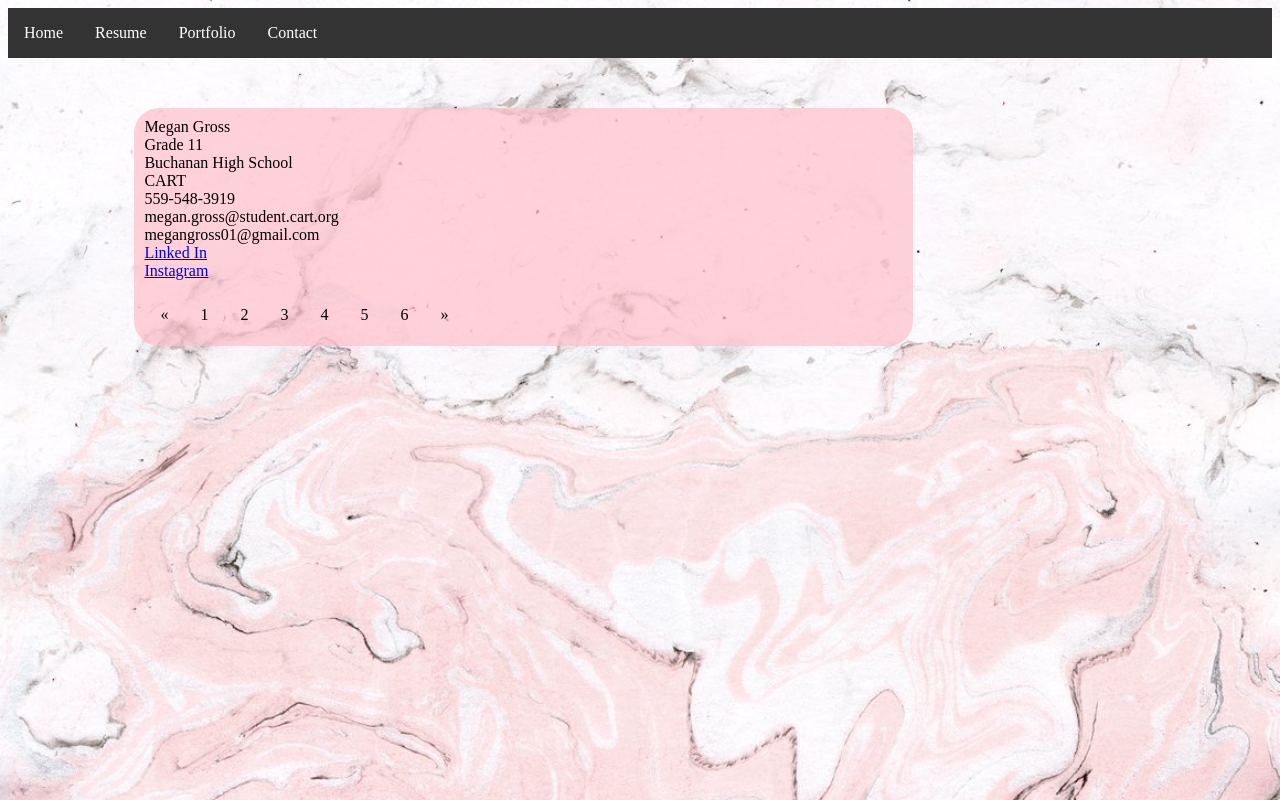
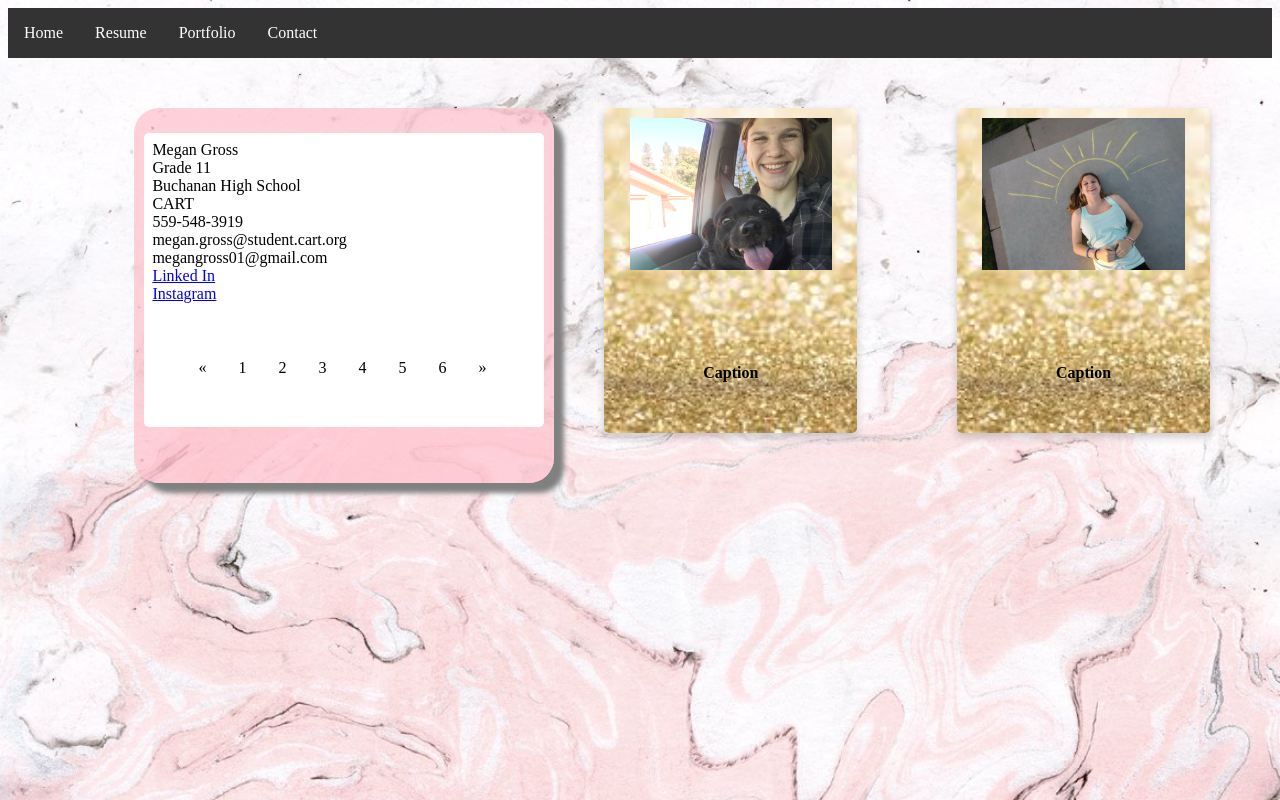
Before and after one commit to memegan/Portfolio, a plain HTML site: page HTML/contactyeet.html in a window 1280 px wide. Drawn offline with Linux system fonts and the light colour scheme.

Commit message:
4/5 4:42 update

```diff
--- a/CSS/style.css
+++ b/CSS/style.css
@@ -1,3 +1,32 @@
+
+
+article#wrapper.card{
+    width: 400px;
+}
+/* Cards */
+.cards {
+    box-shadow: 0 4px 8px 0 rgba(0,0,0,0.2);
+    transition: 0.5s;
+    width: 20%;
+    border-radius: 5px;
+    background-image: url(/Images/glitter%204.jpg);
+    background-repeat:no-repeat;
+    background-size: cover;
+}
+
+.cards:hover {
+    box-shadow: 0 8px 16px 0 rgba(0,0,0,0.2);
+}
+
+.container {
+    padding: 2px 16px;
+}
+
+.cards img {
+    padding: 10px;
+    width: 80%;
+}
+
 /*Nav Bar*/
 
 .navbar {
@@ -96,15 +125,16 @@ body {
     background-color: pink;
     border-radius: 5px;
 }
-
-
+.page {
+    padding: 30px;
+}
 
 /* Article */
 
 
 article {
     background-color: rgba(255, 192, 203, 0.71);
-
+  box-shadow: 10px 10px 5px grey;
     padding: 10px 10px;
 }
 
@@ -126,6 +156,7 @@ footer {
     background-image: url(/Images/glitter%204.jpg);
     background-repeat: no-repeat;
     background-size: cover;
+    box-shadow: 10px 10px 5px grey;
 }
 footer ul {
 	margin-left: auto;
@@ -142,22 +173,51 @@ footer p {
 	text-indent: 0em;
 }
 
+footer img {
+    margin-left: auto;
+    list-style-position: inherit;
+	line-height: 200%;
+	margin-left: 10px;
+    padding-right: 10%;
+    text-align: center;
+	text-indent: 0em;
+}
 
+.foot {
+    background-color: pink;
+    width: 40%;
+    margin-left: auto;
+    margin-right: 10%;
+    padding: 10px 10px;
+    margin-top: 50px
+}
 
+.whitebox {
+    padding: 8px;
+    background-color: white;
+    margin-top: 15px;
+    border-radius: 5px;
+}
 /*Images */
+
+.smallphoto{
+    width: 40%;
+}
 .img1 {
     width: 500px;
     height: 500px;
 }
 
-img {
-    width:50%
-}
+
 
 .flex-container {
   display: flex;
   flex-wrap: wrap;
 
+}
+
+img {
+    width:50%
 }
 
 .flex-container > div {
--- a/HTML/contactyeet.html
+++ b/HTML/contactyeet.html
@@ -6,6 +6,7 @@
     <link rel="stylesheet" href="/CSS/style.css">
     <link rel="stylesheet" href="/JS/java.js">
 </head>
+
 <body>
     <div class="navbar">
         <nav>
@@ -34,17 +35,17 @@
             <a href="/HTML/contactyeet.html">Contact</a>
         </nav>
     </div>
+    <div class="flex-container">
     <article id="wrapper" class="card">
-      <aside>
-       Megan Gross<br>
-       Grade 11<br>
-       Buchanan High School<br>
-       CART<br>
-       559-548-3919<br>
-       megan.gross@student.cart.org<br>
-       megangross01@gmail.com<br>
+       <div class="whitebox">
+            Megan Gross<br> Grade 11<br> Buchanan High School<br> CART
+            <br> 559-548-3919
+            <br> megan.gross@student.cart.org
+            <br> megangross01@gmail.com
+            <br>
             <a href="https://www.linkedin.com/in/megan-gross-a4a54b15a/">Linked In</a><br>
             <a href="http://www.instagram.com/_memegan_/">Instagram</a><br><br>
+
 
         <div class="page">
             <a href="#">&laquo;</a>
@@ -57,7 +58,23 @@
             <a href="">&raquo;</a>
 
         </div>
-       </aside>
+        </div>
     </article>
+   <div class="cards">
+       <img src="/Images/IMG_4571.JPG" alt="">
+       <div class="container">
+           <h4>Caption</h4>
+       </div>
+   </div>
+       <div class="cards">
+       <img src="/Images/IMG_5432.JPG" alt="">
+       <div class="container">
+           <h4>Caption</h4>
+       </div>
+   </div>
+    </div>
+
+    </div>
 </body>
+
 </html>
```
Also changed, not shown: HTML/Home/homeyeet.html (+1 -1 lines), HTML/Portfolio/webprojects.html (+1 -1 lines), HTML/resumeyeet.html (+2 -1 lines), Images/IMG_4571.JPG (added), Images/IMG_5432.JPG (added), Images/IMG_5438.JPG (added), Images/IMG_5445.JPG (added), Images/IMG_5625.jpg (added), Images/imag2.JPG (added), Images/image1.JPG (added), Images/image3.JPG (added), Images/image4.JPG (added), 1 other file. Lines whose indentation alone changed are shown as unchanged.
